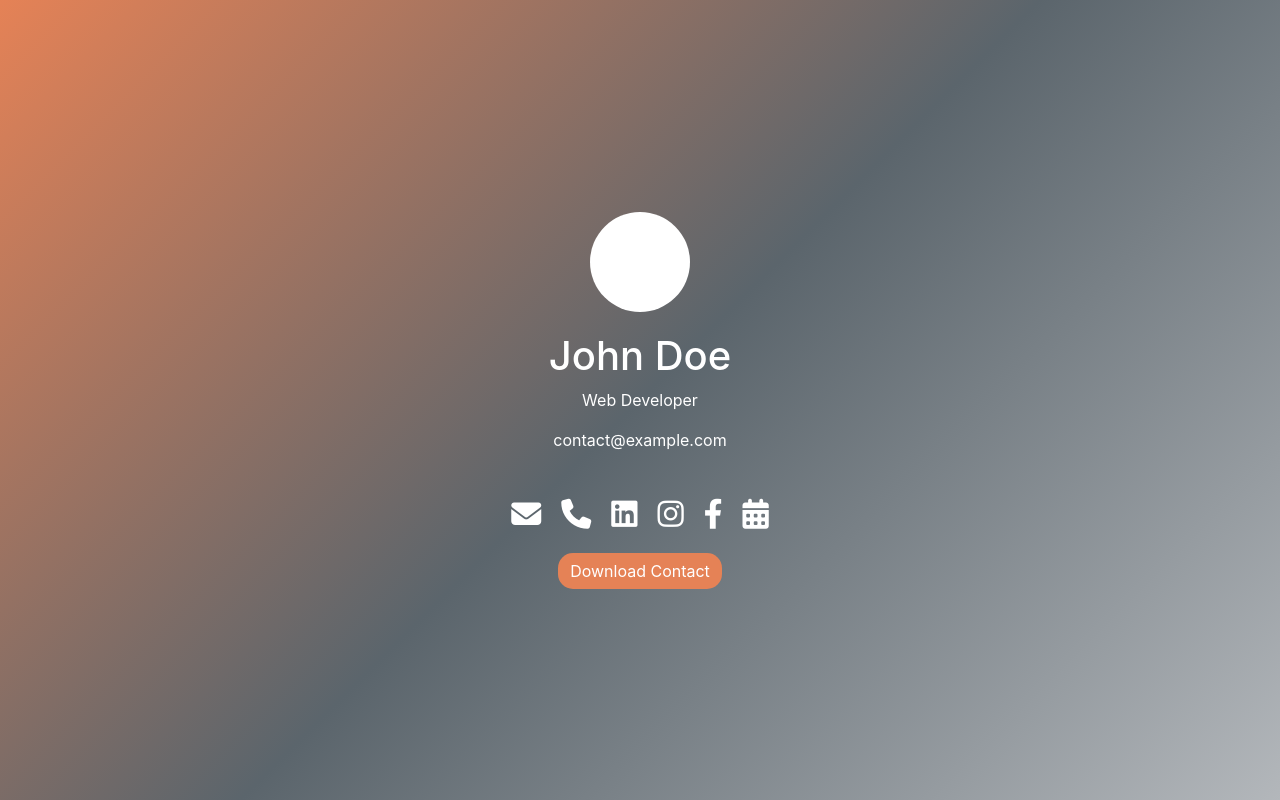
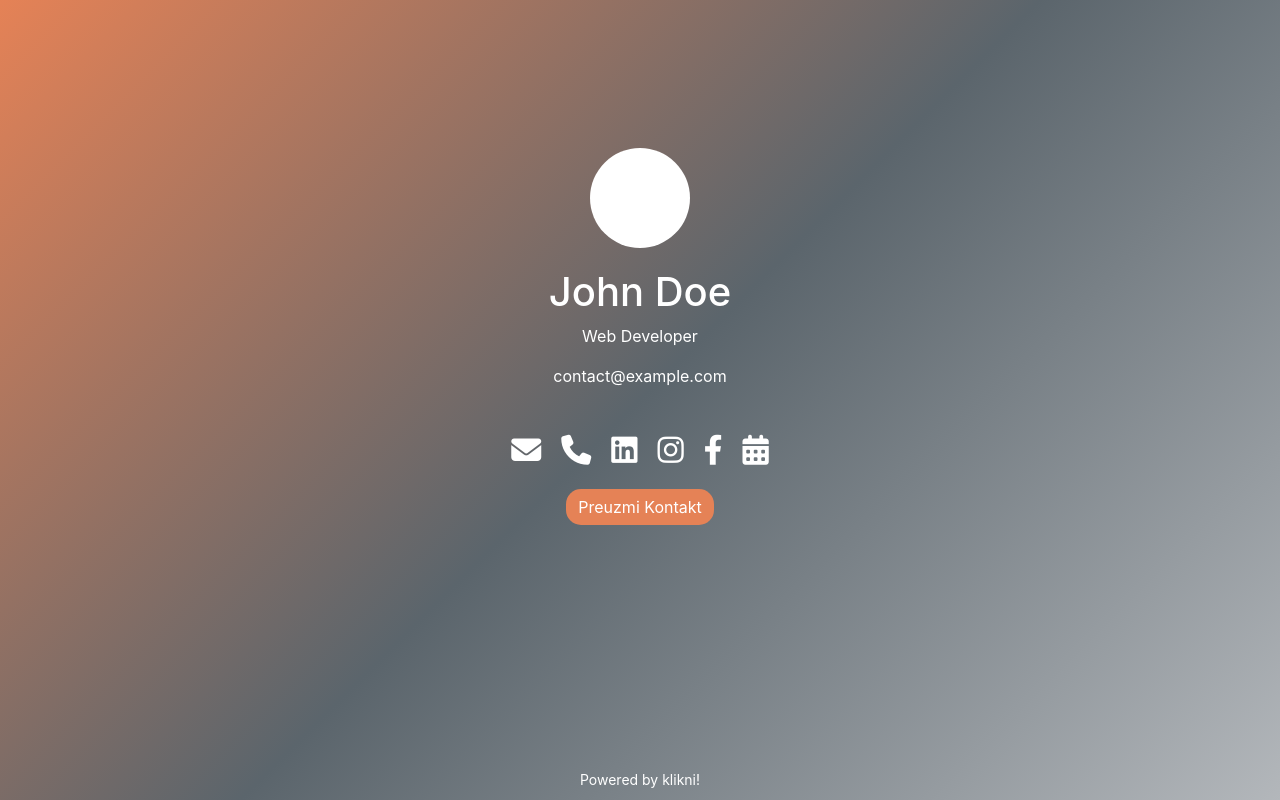
Before and after one commit to MilanKacar/vcard, a plain HTML site: page index.html in a window 1280 px wide. Drawn offline with nearby package versions, Linux system fonts and the light colour scheme.

Commit message:
Update index.html

```diff
--- a/index.html
+++ b/index.html
@@ -19,6 +19,24 @@
             flex-direction: column;
             justify-content: center;
             align-items: center;
+            text-align: center;
+            position: relative; /* Set position to relative for absolute positioning of the footer */
+        }
+
+        .content-wrapper {
+            margin-top: -16vh; /* Pull content slightly upwards */
+            display: flex;
+            flex-direction: column;
+            align-items: center;
+            width: 100%;
+        }
+
+        .footer {
+            color: white;
+            font-size: 14px;
+            position: absolute;
+            bottom: 10px; /* Keep footer at the bottom */
+            width: 100%;
             text-align: center;
         }
         .profile-picture {
@@ -54,6 +72,7 @@
 </head>
 <body>
     <div class="full-screen">
+      <div class="content-wrapper"></div>
         <div class="profile-picture"></div>
         <h1>John Doe</h1>
         <p>Web Developer</p>
@@ -67,7 +86,9 @@
             <a href="https://www.facebook.com"><i class="fa-brands fa-facebook-f"></i></a>
             <a href="https://calendly.com"><i class="fa-solid fa-calendar-days"></i></a>
         </div>
-        <button id="download-vcard" class="btn custom-button mt-3">Download Contact</button>
+        <button id="download-vcard" class="btn custom-button mt-3">Preuzmi Kontakt</button>
+        <div class="footer">Powered by klikni!</div>
+      </div>
     </div>
     <!-- JavaScript for vCard functionality -->
     <script>
```
